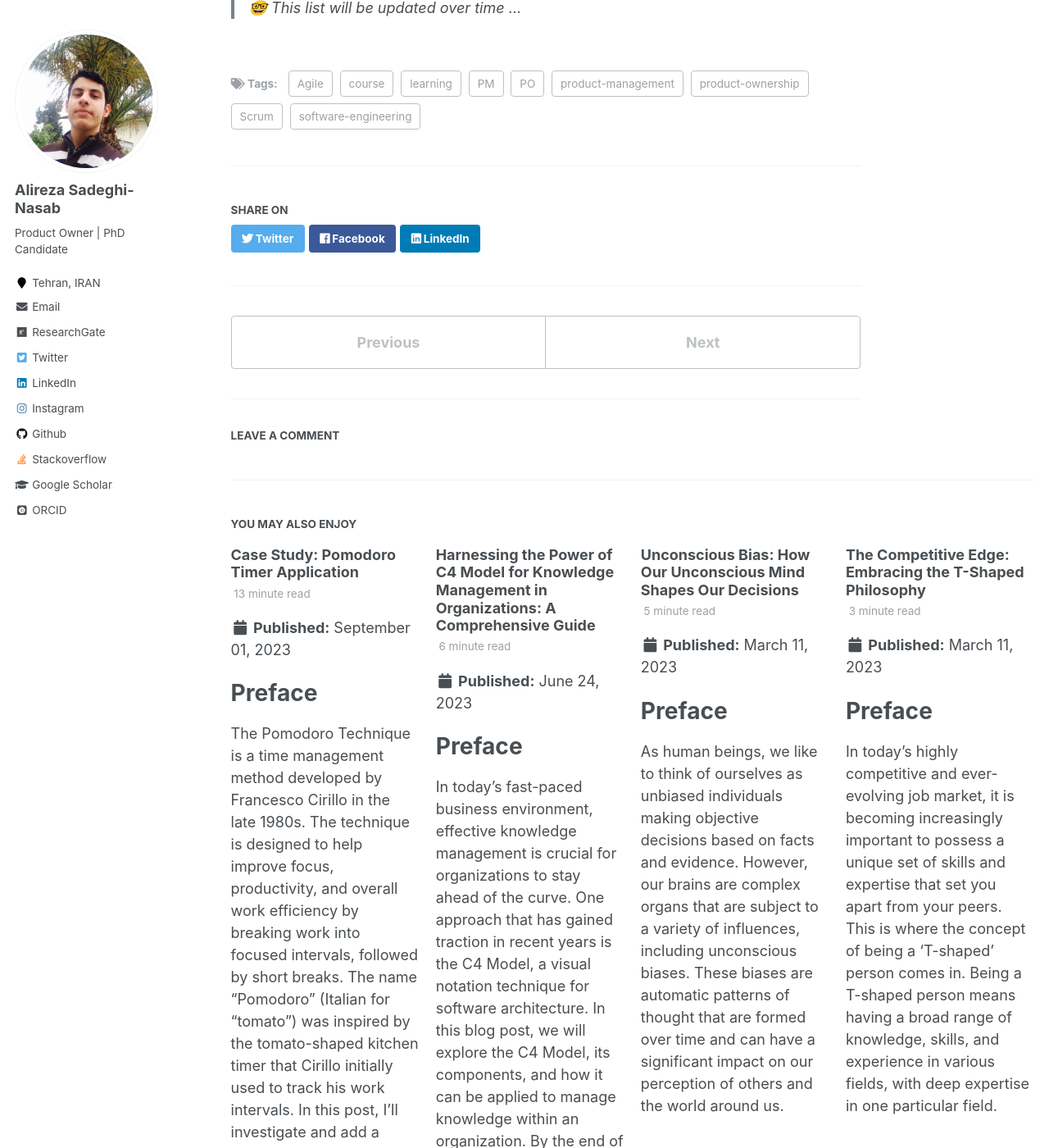
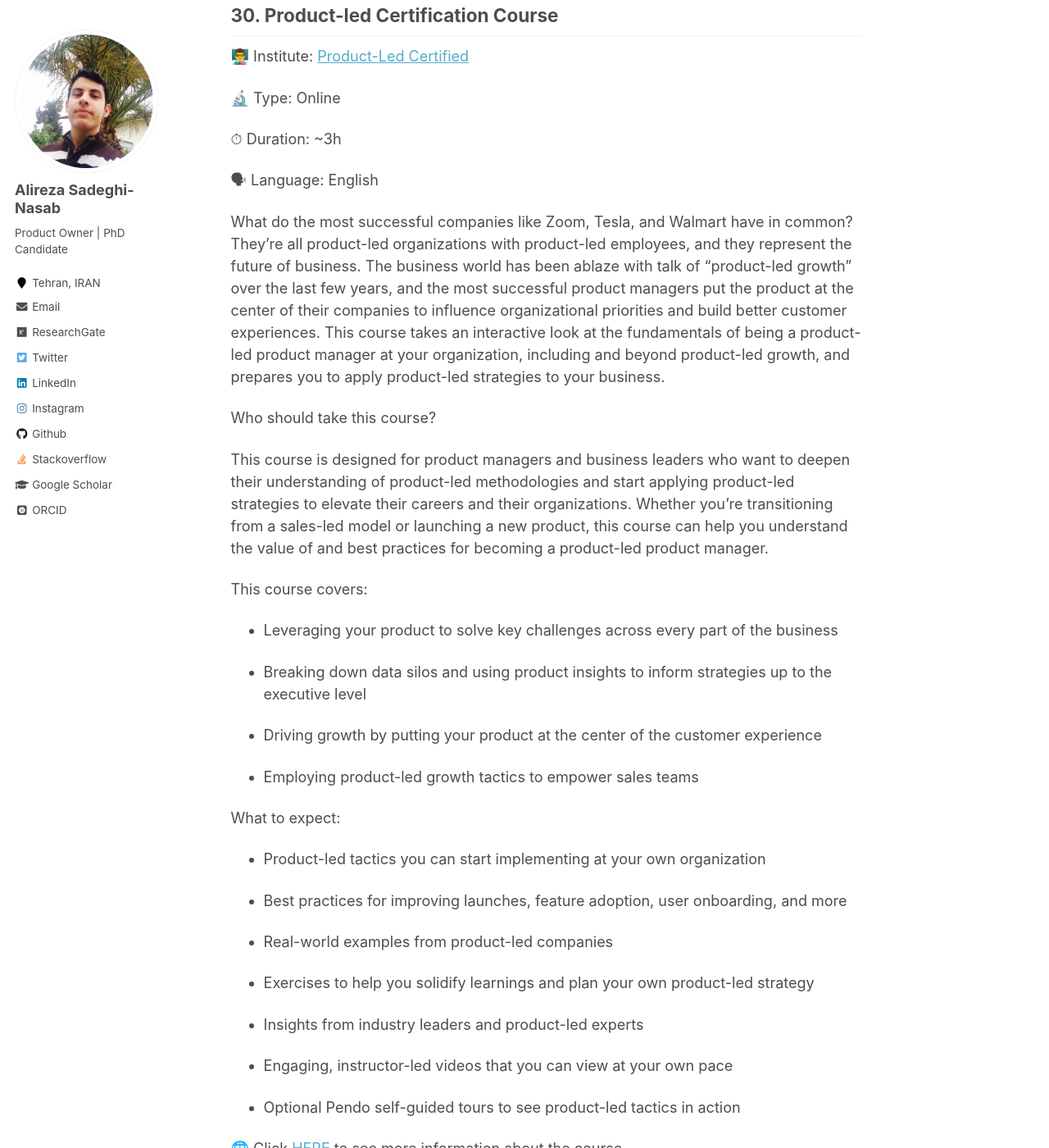
Before and after one commit to AlirezaSN/AlirezaSN.github.io, a Jekyll site: the page built from _posts/2023-03-25-blog-post-14.md, in a window 1280 px wide and 1400 px high, scrolled down 24677 px. Shown: the whole window at 82% size. Built offline with Jekyll 4.4.1, drawn with Linux system fonts in a browser that asks for light colours; some web fonts are replaced; comment, search, counter and statistics services are not loaded; some of the changed text lies outside the part shown.

Commit message:
add a new course

```diff
--- a/_posts/2023-03-25-blog-post-14.md
+++ b/_posts/2023-03-25-blog-post-14.md
@@ -668,4 +668,48 @@ At the end of the course, you’ll understand how to use and apply data to make
 
 🌐 Click [HERE](https://productschool.teachable.com/p/productanalytics) to see more information about the course.
 
+## 30. Product-led Certification Course
+
+👨‍🏫 Institute: [Product-Led Certified](https://www.productledcertified.com)
+
+🔬 Type: Online
+
+⏱ Duration: ~3h
+
+🗣 Language: English
+
+What do the most successful companies like Zoom, Tesla, and Walmart have in common? They’re all product-led organizations with product-led employees, and they represent the future of business. The business world has been ablaze with talk of “product-led growth” over the last few years, and the most successful product managers put the product at the center of their companies to influence organizational priorities and build better customer experiences. This course takes an interactive look at the fundamentals of being a product-led product manager at your organization, including and beyond product-led growth, and prepares you to apply product-led strategies to your business.
+
+Who should take this course?
+
+This course is designed for product managers and business leaders who want to deepen their understanding of product-led methodologies and start applying product-led strategies to elevate their careers and their organizations. Whether you're transitioning from a sales-led model or launching a new product, this course can help you understand the value of and best practices for becoming a product-led product manager.
+
+This course covers:
+
+* Leveraging your product to solve key challenges across every part of the business
+
+* Breaking down data silos and using product insights to inform strategies up to the executive level
+
+* Driving growth by putting your product at the center of the customer experience
+
+* Employing product-led growth tactics to empower sales teams
+
+What to expect:
+
+* Product-led tactics you can start implementing at your own organization
+
+* Best practices for improving launches, feature adoption, user onboarding, and more
+
+* Real-world examples from product-led companies
+
+* Exercises to help you solidify learnings and plan your own product-led strategy
+
+* Insights from industry leaders and product-led experts
+
+* Engaging, instructor-led videos that you can view at your own pace
+
+* Optional Pendo self-guided tours to see product-led tactics in action
+
+🌐 Click [HERE](https://www.productledcertified.com/get-started) to see more information about the course.
+
 > 🤓 This list will be updated over time ...
```
